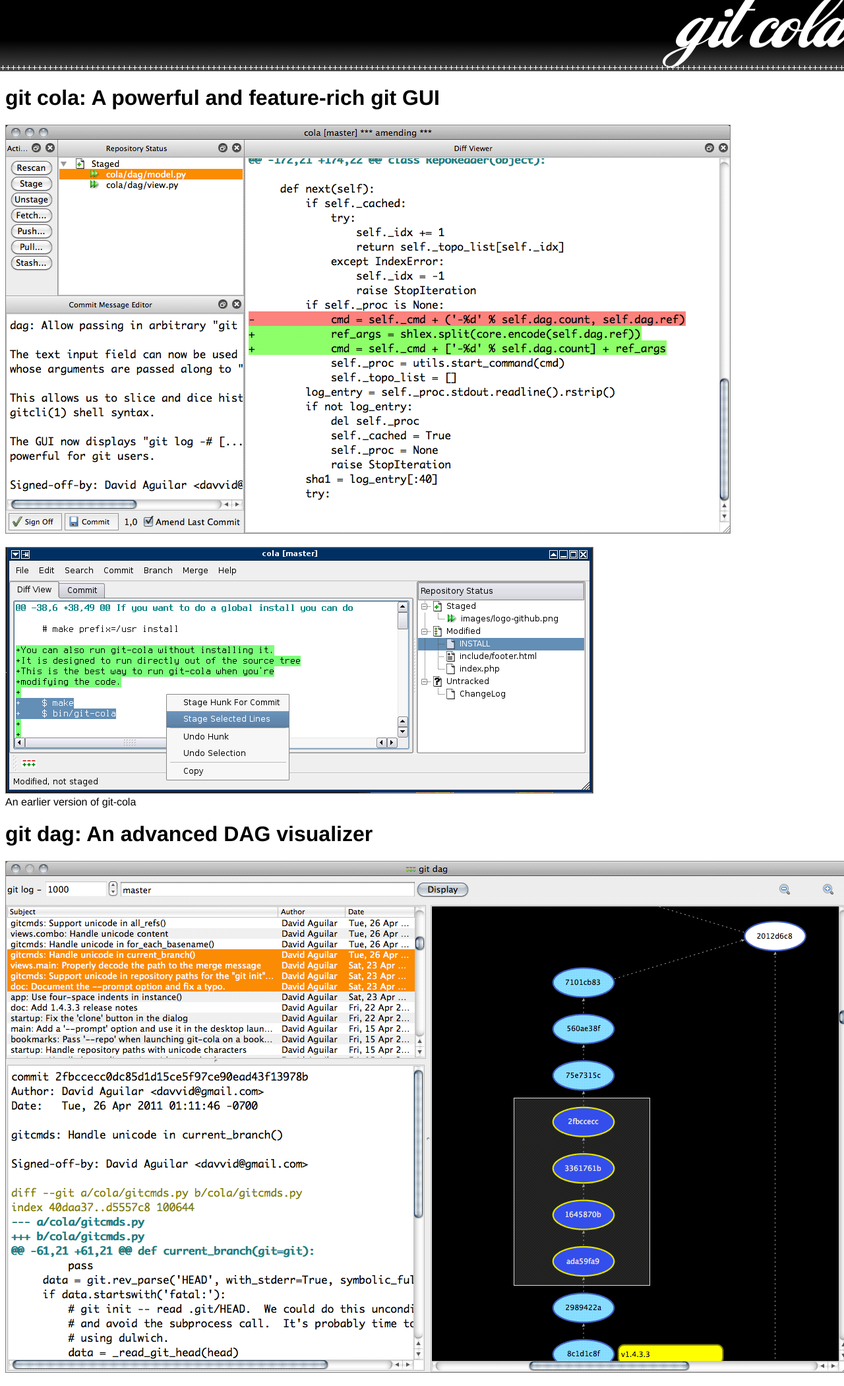
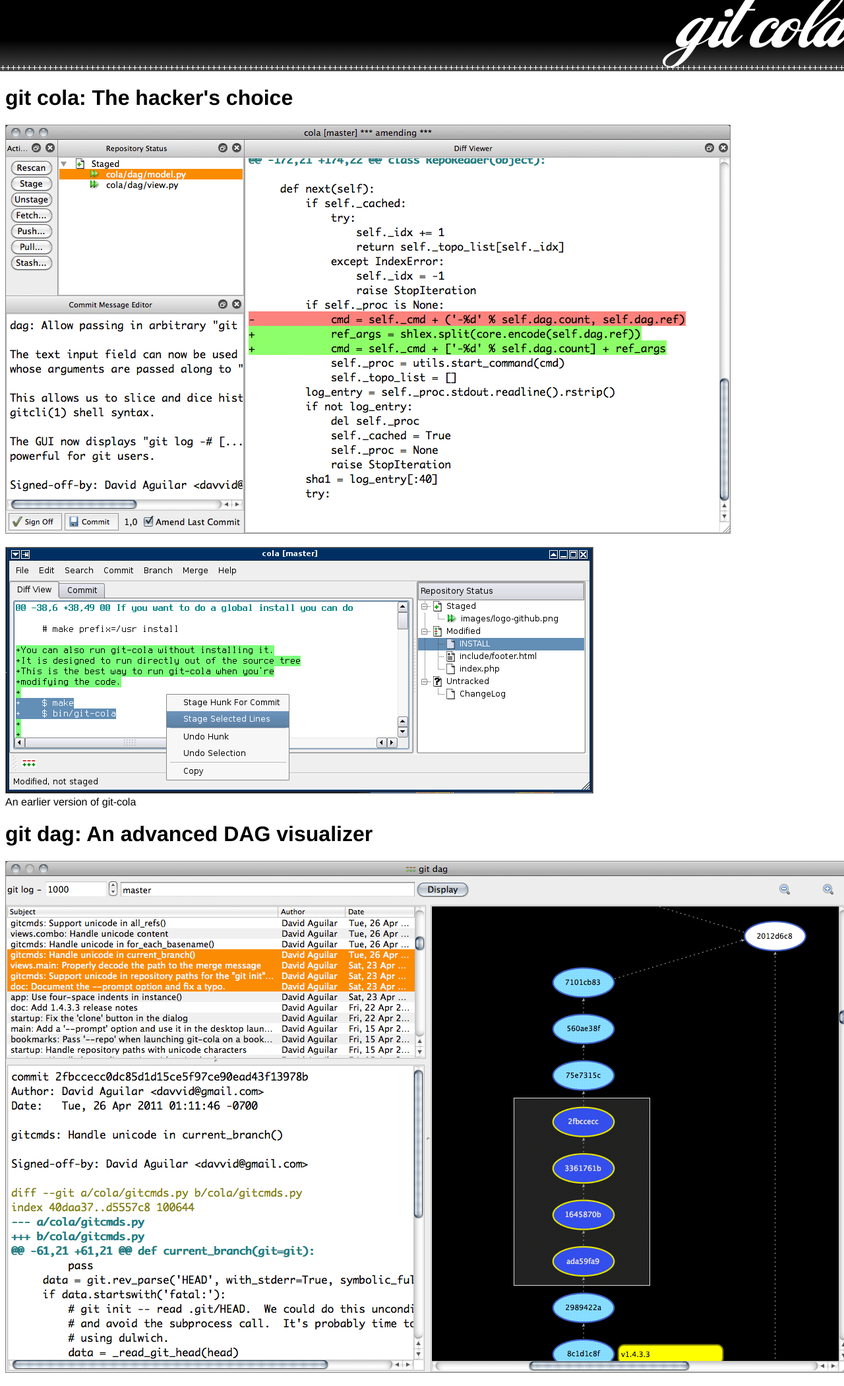
Before and after one commit to git-cola/git-cola.github.io, a Jekyll site: the page built from screenshots.html, in a window 1280 px wide. Shown: the whole page at 66% size. Built offline with Jekyll 4.4.1, drawn with Linux system fonts in a browser that asks for light colours.

Commit message:
screenshots: Move styling to cola.css
Signed-off-by: David Aguilar <davvid@gmail.com>

```diff
--- a/cola.css
+++ b/cola.css
@@ -61,3 +61,6 @@
 }
 
 .centered { text-align: center; }
+.screenshots img {
+	border: 1px solid gray;
+}
--- a/screenshots.html
+++ b/screenshots.html
@@ -1,18 +1,20 @@
 ---
 title: "git-cola: Screenshots"
-layout: logo-top-page
+layout: logo-top
 ---
-<h1>git cola: A powerful and feature-rich git GUI</h1>
+<div class="screenshots">
+<h1>git cola: The hacker's choice</h1>
 <p>
-<img style="border: 1px solid gray" src="images/main.png" alt="git cola" />
+<img src="images/main.png" alt="git cola" />
 </p>
 <p>
-<img style="border: 1px solid gray" src="images/linux.png" alt="git cola" />
+<img src="images/linux.png" alt="git cola" />
 <br />
 An earlier version of git-cola
 </p>
 
 <h1>git dag: An advanced DAG visualizer</h1>
 <p>
-<img style="border: 1px solid gray" src="images/dag.png" alt="git dag" />
+<img src="images/dag.png" alt="git dag" />
 </p>
+</div>
```
